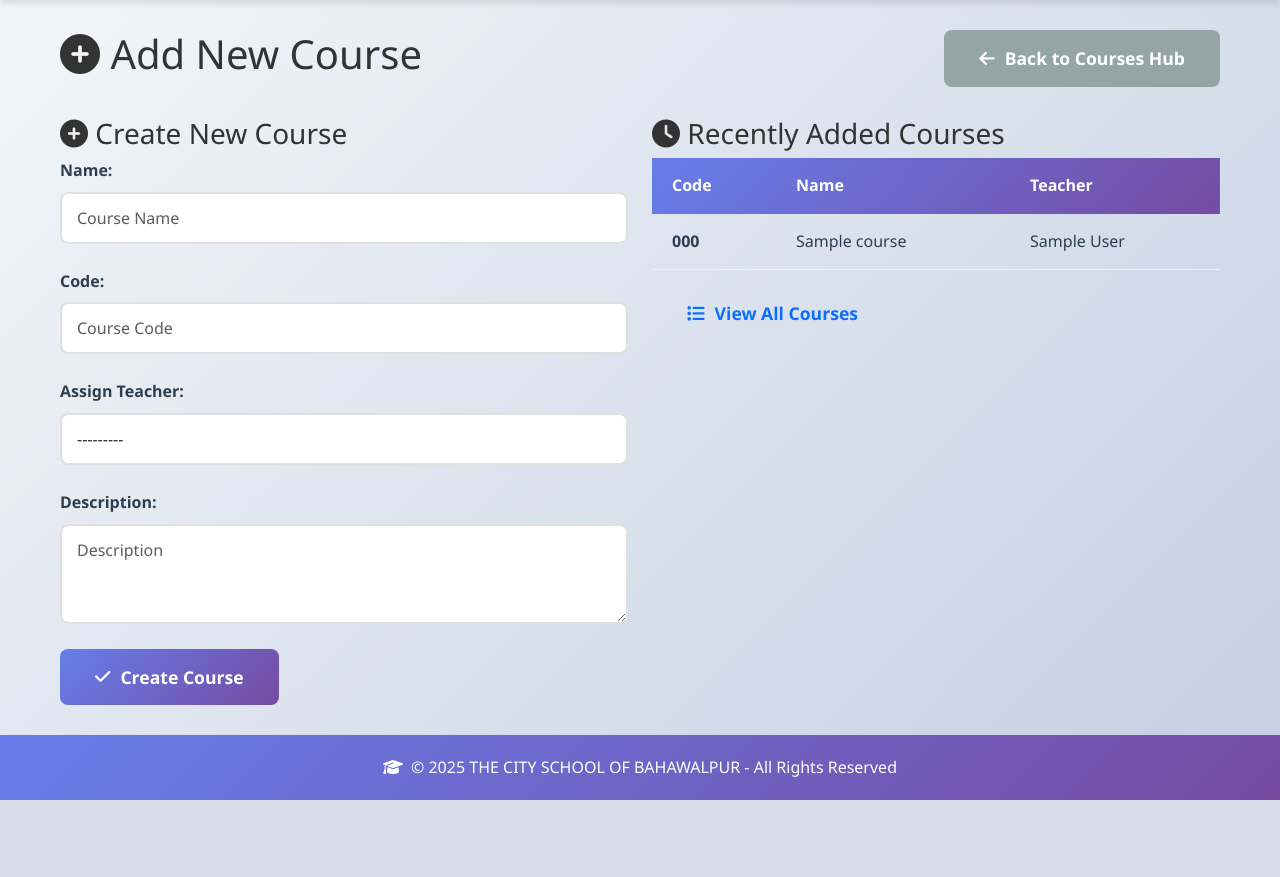
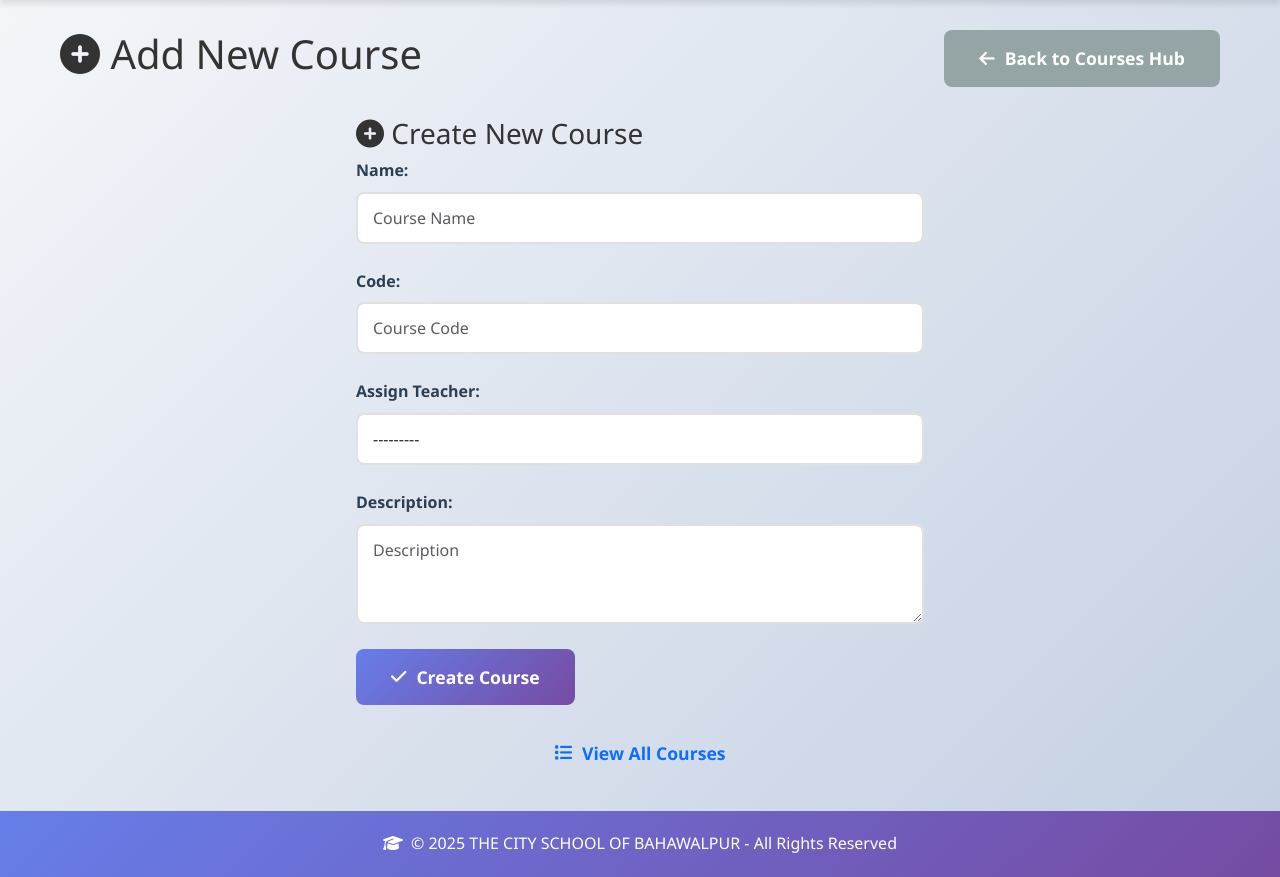
Before and after one commit to MuhammadMoueen/school-app, a Django app: page /panel/courses/create/ in a window 1280 px wide. Shown: the part 74-951 px from the top of the page. Before the commit the page ends 874 px from the top, so only its background shows below. Run offline with Django 5.2, Linux system fonts and the light colour scheme; a user stored in the database is signed in; tables that the repository leaves empty hold one stand-in row (values such as "Sample post"); grey boxes marked "Sample" are stand-in pictures.

Commit message:
Simplify Add New Course page to show only the form without recent courses list

```diff
--- a/school_management/main/views.py
+++ b/school_management/main/views.py
@@ -1079,12 +1079,8 @@ def admin_create_course(request):
     else:
         form = AdminCourseForm()
 
-    # Get recent 5 courses
-    recent_courses = Course.objects.select_related('teacher').order_by('-id')[:5]
-
     context = {
         'form': form,
-        'recent_courses': recent_courses,
     }
     return render(request, 'admin/admin_create_course.html', context)
 
--- a/school_management/templates/admin/admin_create_course.html
+++ b/school_management/templates/admin/admin_create_course.html
@@ -16,9 +16,8 @@
         </a>
     </div>
 
-    <div class="row">
-        <!-- Left Column: Create Course Form -->
-        <div class="col-md-6">
+    <div class="row justify-content-center">
+        <div class="col-md-8 col-lg-6">
             <div class="create-form">
                 <h3><i class="fas fa-plus-circle"></i> Create New Course</h3>
                 <form method="post">
@@ -60,44 +59,12 @@
                         <i class="fas fa-check"></i> Create Course
                     </button>
                 </form>
-            </div>
-        </div>
 
-        <!-- Right Column: Recent Courses -->
-        <div class="col-md-6">
-            <div class="courses-list">
-                <h3><i class="fas fa-clock"></i> Recently Added Courses</h3>
-
-                {% if recent_courses %}
-                    <div class="table-responsive">
-                        <table>
-                            <thead>
-                                <tr>
-                                    <th>Code</th>
-                                    <th>Name</th>
-                                    <th>Teacher</th>
-                                </tr>
-                            </thead>
-                            <tbody>
-                                {% for course in recent_courses %}
-                                    <tr>
-                                        <td><strong>{{ course.code }}</strong></td>
-                                        <td>{{ course.name }}</td>
-                                        <td>{{ course.teacher.get_full_name }}</td>
-                                    </tr>
-                                {% endfor %}
-                            </tbody>
-                        </table>
-                    </div>
-                    <a href="{% url 'main:admin_manage_courses' %}" class="btn btn-outline-primary btn-block" style="margin-top: 15px;">
+                <div style="text-align: center; margin-top: 20px;">
+                    <a href="{% url 'main:admin_manage_courses' %}" class="btn btn-outline-primary">
                         <i class="fas fa-list"></i> View All Courses
                     </a>
-                {% else %}
-                    <div class="text-center text-muted mt-4 mb-4" style="padding: 40px;">
-                        <i class="fas fa-book-open" style="font-size: 3rem; opacity: 0.3; margin-bottom: 15px; display: block;"></i>
-                        <p>No courses created yet. Create your first course using the form!</p>
-                    </div>
-                {% endif %}
+                </div>
             </div>
         </div>
     </div>
```
